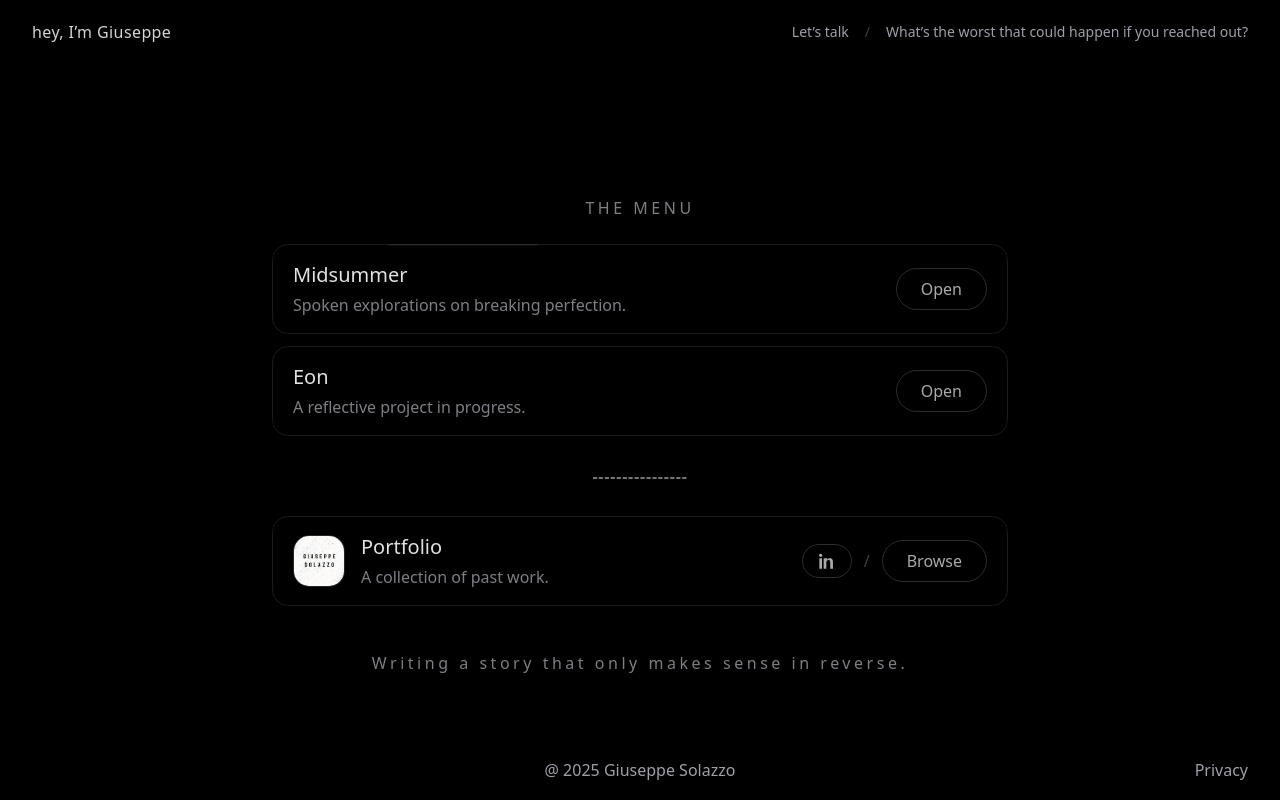
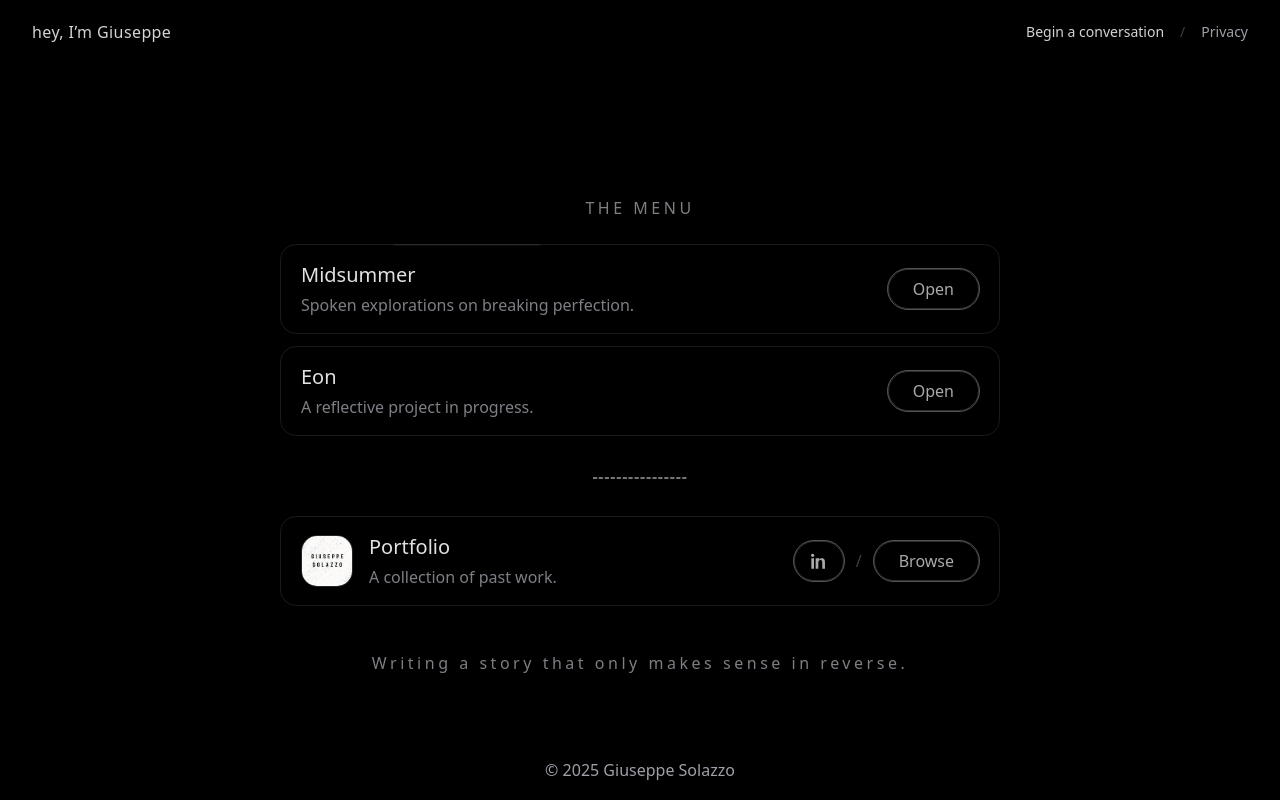
Before and after one commit to giosolazzo/personal-site, a Next.js app: page / in a window 1280 px wide. Built offline with nearby package versions, Linux system fonts and the light colour scheme.

Commit message:
Fix background bleed + header dropdown

```diff
--- a/src/app/contact/page.tsx
+++ b/src/app/contact/page.tsx
@@ -9,8 +9,6 @@ export default function ContactPage() {
 
   async function onSubmit(e: React.FormEvent<HTMLFormElement>) {
     e.preventDefault();
-    // If you already have an API route hooked up, wire it here.
-    // For now we just simulate success:
     try {
       setStatus("sending");
       await new Promise((r) => setTimeout(r, 400));
@@ -24,12 +22,12 @@ export default function ContactPage() {
   return (
     <main className="bg-black text-zinc-100 flex-1">
       <div className="mx-auto max-w-3xl px-4 sm:px-6 flex-1 flex flex-col">
-        {/* Center the form block within the page */}
         <div className="flex-1 flex items-center justify-center py-10 sm:py-14">
           <div className="w-full">
             <h1 className="text-xl sm:text-2xl font-medium text-zinc-100/90 text-center">
               What’s the worst thing that could happen if you reached out?
             </h1>
+
             <form onSubmit={onSubmit} className="mt-8 space-y-5">
               <div className="grid grid-cols-1 sm:grid-cols-2 gap-4">
                 <div>
@@ -90,7 +88,7 @@ export default function ContactPage() {
                 <button
                   type="submit"
                   disabled={status === "sending"}
-                  className="rounded-full border border-zinc-700/70 px-6 py-2 text-zinc-300 hover:text-zinc-100 hover:border-zinc-500/70 transition disabled:opacity-50 disabled:cursor-not-allowed"
+                  className="gs-btn gs-btn-5"
                 >
                   {status === "sending"
                     ? "sending..."
--- a/src/app/globals.css
+++ b/src/app/globals.css
@@ -9,9 +9,9 @@
   --color-charcoal: #262424;     /* Dark 1 */
   --color-graphite: #1f1e1e;     /* Dark 2 */
 
-  /* semantic */
-  --color-bg: var(--color-ivory);
-  --color-fg: #111111;
+  /* semantic (DEFAULT SITE THEME = DARK) */
+  --color-bg: #000000;
+  --color-fg: #ededed;
 
   /* type (kept Geist from next/font) */
   --font-heading: var(--font-geist-sans);
@@ -20,23 +20,32 @@
   /* radii */
   --radius-xl: 9999px;
   --radius-lg: 24px;
-}
-:root {
+
+  /* layout */
   --hdr: 56px;
   --ftr: 56px;
 }
 
-/* Keep your existing styles below */
+/* optional light theme if you ever need it */
+:root.light {
+  --color-bg: var(--color-ivory);
+  --color-fg: #111111;
+}
 
-/* dark hero option if you ever need it */
+/* dark hero option if you ever need it (kept for compatibility) */
 :root.dark {
   --color-bg: #000000;
   --color-fg: #ededed;
 }
 
-html, body { height: 100%; }
+html,
+body {
+  height: 100%;
+  background: var(--color-bg);
+}
 
 body {
+  margin: 0;
   background: var(--color-bg);
   color: var(--color-fg);
   font-family: var(--font-body);
@@ -53,3 +62,79 @@ body.portfolio-skin .site-footer {
   border-color: transparent !important;
   backdrop-filter: none !important;
 }
+
+/* =========================================================
+   Button system (surgical)
+   Apply ONLY by adding: className="gs-btn gs-btn-5"
+   ========================================================= */
+
+.gs-btn {
+  position: relative;
+  display: inline-flex;
+  align-items: center;
+  justify-content: center;
+
+  /* Forces consistent height across icon + text pills */
+  height: 40px;
+  padding: 0 24px;
+  border-radius: 9999px;
+
+  border: 1px solid rgba(63, 63, 70, 0.70);
+  color: rgba(212, 212, 216, 0.80);
+
+  text-decoration: none;
+  cursor: pointer;
+  user-select: none;
+  white-space: nowrap;
+
+  transition: color 200ms ease, border-color 200ms ease;
+}
+
+.gs-btn:hover {
+  border-color: rgba(161, 161, 170, 0.70);
+  color: rgba(244, 244, 245, 0.92);
+}
+
+.gs-btn:focus-visible {
+  outline: 2px solid rgba(244, 244, 245, 0.25);
+  outline-offset: 3px;
+}
+
+.gs-btn-icon {
+  padding: 0 16px;
+}
+
+/* =========================
+   Effect: "btn-5" (adapted)
+   ========================= */
+.gs-btn-5 {
+  border: 1px solid rgba(63, 63, 70, 0.70);
+
+  /* Button 5 “glow / outline-offset” vibe */
+  outline: 1px solid rgba(244, 244, 245, 0.35);
+  outline-offset: 0px;
+  box-shadow: inset 0 0 20px rgba(244, 244, 245, 0);
+
+  transition: all 900ms cubic-bezier(0.19, 1, 0.22, 1);
+}
+
+.gs-btn-5:hover {
+  border-color: rgba(244, 244, 245, 0.35);
+
+  box-shadow:
+    inset 0 0 20px rgba(244, 244, 245, 0.35),
+    0 0 18px rgba(244, 244, 245, 0.12);
+
+  outline-color: rgba(244, 244, 245, 0);
+  outline-offset: 12px;
+
+  text-shadow: 1px 1px 2px rgba(66, 115, 136, 0.35);
+}
+
+/* reduced motion */
+@media (prefers-reduced-motion: reduce) {
+  .gs-btn,
+  .gs-btn-5 {
+    transition: none !important;
+  }
+}
--- a/src/app/page.tsx
+++ b/src/app/page.tsx
@@ -8,9 +8,7 @@ const NARRATIVE = "Writing a story that only makes sense in reverse.";
 
 function prefersReducedMotion(): boolean {
   if (typeof window === "undefined") return false;
-  return (
-    window.matchMedia?.("(prefers-reduced-motion: reduce)")?.matches ?? false
-  );
+  return window.matchMedia?.("(prefers-reduced-motion: reduce)")?.matches ?? false;
 }
 
 /**
@@ -144,7 +142,7 @@ export default function Home() {
   }, [reduced]);
 
   return (
-  <main className="bg-black text-zinc-100 h-full">
+    <main className="bg-black text-zinc-100 h-full">
       <style>{`
         /* Smoggy palette on black */
         .smog-strong { color: rgba(244,244,245,0.92); }
@@ -195,12 +193,12 @@ export default function Home() {
         }
       `}</style>
 
-<div className="mx-auto max-w-3xl px-4 sm:px- flex flex-col py-10 sm:py-14">
-  {/* a bit lower on desktop */}
-  <div className="h-8 sm:h-5" />
+      <div className="mx-auto max-w-3xl px-4 sm:px-6 flex flex-col py-10 sm:py-14">
+        {/* a bit lower on desktop */}
+        <div className="h-6 sm:h-5" />
 
         {/* Responsive spacer: puts content lower + more centered on mobile */}
-        <div className="h-10 sm:h-14" />
+        <div className="h-6 sm:h-14" />
 
         {/* THE MENU */}
         <section className="text-center">
@@ -227,7 +225,7 @@ export default function Home() {
 
                   <a
                     href="https://midsummerlab.com/midsummer"
-                    className="w-full sm:w-auto text-center rounded-full border border-zinc-700/70 px-6 py-2 text-sm sm:text-base smog hover:border-zinc-500/70 hover:text-zinc-100 transition"
+                    className="gs-btn gs-btn-5 w-full sm:w-auto text-center"
                   >
                     Open
                   </a>
@@ -250,7 +248,7 @@ export default function Home() {
 
                   <Link
                     href="/eon"
-                    className="w-full sm:w-auto text-center rounded-full border border-zinc-700/70 px-6 py-2 text-sm sm:text-base smog hover:border-zinc-500/70 hover:text-zinc-100 transition"
+                    className="gs-btn gs-btn-5 w-full sm:w-auto text-center"
                   >
                     Open
                   </Link>
@@ -273,7 +271,7 @@ export default function Home() {
                     <Thumb
                       src="/images/portfolio/gio-logo.png"
                       alt="Giuseppe logo"
-                      size={52} // slightly smaller for mobile
+                      size={52}
                     />
                     <div className="min-w-0">
                       <h2 className="text-lg sm:text-xl font-medium smog-strong">
@@ -285,14 +283,13 @@ export default function Home() {
                     </div>
                   </div>
 
-                  {/* Actions: stacked on mobile, inline on desktop */}
                   <div className="flex flex-col sm:flex-row items-stretch sm:items-center gap-2.5 sm:gap-3">
                     <div className="flex items-center justify-center sm:justify-start gap-3">
                       <a
                         href="https://www.linkedin.com/in/giuseppe-solazzo/"
                         target="_blank"
                         rel="noopener noreferrer"
-                        className="rounded-full border border-zinc-700/70 px-4 py-2 text-sm sm:text-base smog hover:border-zinc-500/70 hover:text-zinc-100 transition inline-flex items-center justify-center"
+                        className="gs-btn gs-btn-5 gs-btn-icon"
                         aria-label="Open Giuseppe on LinkedIn"
                         title="LinkedIn"
                       >
@@ -301,10 +298,7 @@ export default function Home() {
 
                       <span className="text-zinc-700 select-none">/</span>
 
-                      <Link
-                        href="/portfolio"
-                        className="rounded-full border border-zinc-700/70 px-6 py-2 text-sm sm:text-base smog hover:border-zinc-500/70 hover:text-zinc-100 transition inline-flex items-center justify-center"
-                      >
+                      <Link href="/portfolio" className="gs-btn gs-btn-5">
                         Browse
                       </Link>
                     </div>
--- a/src/components/SiteFooter.tsx
+++ b/src/components/SiteFooter.tsx
@@ -1,6 +1,5 @@
 "use client";
 
-import Link from "next/link";
 import { usePathname } from "next/navigation";
 
 export default function SiteFooter() {
@@ -10,8 +9,9 @@ export default function SiteFooter() {
   return (
     <footer
       className={[
-        "relative z-10 text-zinc-400 mt-auto",
-        // keep your visual height, but allow safe-area padding
+        "relative z-10",
+        "text-zinc-400",
+        "mt-auto",
         "h-16",
         isPortfolio ? "bg-transparent" : "bg-black",
       ].join(" ")}
@@ -20,13 +20,9 @@ export default function SiteFooter() {
       <div className="mx-auto max-w-7xl px-4 sm:px-8 h-full grid grid-cols-3 items-center">
         <div />
         <span className="justify-self-center text-sm sm:text-base">
-          @ 2025 Giuseppe Solazzo
+          © 2025 Giuseppe Solazzo
         </span>
-        <nav className="justify-self-end flex items-center gap-4 text-sm sm:text-base">
-          <Link href="/privacy" className="hover:text-white transition">
-            Privacy
-          </Link>
-        </nav>
+        <div />
       </div>
     </footer>
   );
--- a/src/components/SiteHeader.tsx
+++ b/src/components/SiteHeader.tsx
@@ -2,6 +2,7 @@
 
 import Link from "next/link";
 import { usePathname } from "next/navigation";
+import { useEffect, useRef, useState } from "react";
 
 const CAL_LINK = "https://cal.com/gio-solazzo";
 
@@ -9,7 +10,31 @@ export default function SiteHeader() {
   const pathname = usePathname();
   const isPortfolio = pathname?.startsWith("/portfolio");
 
+  const [open, setOpen] = useState(false);
+  const panelRef = useRef<HTMLDivElement | null>(null);
+
+  // ESC closes
+  useEffect(() => {
+    const onKeyDown = (e: KeyboardEvent) => {
+      if (e.key === "Escape") setOpen(false);
+    };
+    if (open) window.addEventListener("keydown", onKeyDown);
+    return () => window.removeEventListener("keydown", onKeyDown);
+  }, [open]);
+
+  // Click outside closes (for the small dropdown panel)
+  useEffect(() => {
+    const onMouseDown = (e: MouseEvent) => {
+      if (!open) return;
+      const t = e.target as Node;
+      if (panelRef.current && !panelRef.current.contains(t)) setOpen(false);
+    };
+    document.addEventListener("mousedown", onMouseDown);
+    return () => document.removeEventListener("mousedown", onMouseDown);
+  }, [open]);
+
   return (
+    <>
       <header
         className={[
           "sticky top-0 z-40 text-zinc-100",
@@ -26,30 +51,74 @@ export default function SiteHeader() {
           </Link>
 
           {/* right */}
-        <nav className="flex items-center gap-3 sm:gap-4 text-xs sm:text-sm text-zinc-400 flex-wrap justify-end">
+          <nav className="relative flex items-center gap-3 sm:gap-4 text-xs sm:text-sm text-zinc-400 justify-end">
+            <button
+              type="button"
+              onClick={() => setOpen((v) => !v)}
+              className="cursor-pointer hover:text-zinc-100 transition whitespace-nowrap font-medium text-zinc-300"
+              aria-haspopup="menu"
+              aria-expanded={open}
+            >
+              Begin a conversation
+            </button>
+
+            <span className="text-zinc-700 select-none">/</span>
+
+            <Link
+              href="/privacy"
+              className="hover:text-zinc-100 transition whitespace-nowrap"
+            >
+              Privacy
+            </Link>
+
+            {/* Slide-down panel (stacked, minimal) */}
+            <div
+              ref={panelRef}
+              className={[
+                "absolute right-0 top-13 sm:top-14",
+                "min-w-55",
+                "transition-all duration-200 ease-out",
+                open
+                  ? "opacity-100 translate-y-0 pointer-events-auto"
+                  : "opacity-0 -translate-y-2 pointer-events-none",
+              ].join(" ")}
+              role="menu"
+              aria-label="Begin a conversation options"
+            >
+              <div className="px-3 py-2">
                 <a
                   href={CAL_LINK}
                   target="_blank"
                   rel="noopener noreferrer"
-            className="hover:text-zinc-100 transition whitespace-nowrap"
-            aria-label="Schedule a call"
-            title="Schedule a call"
+                  onClick={() => setOpen(false)}
+                  className="block py-1.5 text-zinc-300 hover:text-zinc-100 transition whitespace-nowrap"
+                  role="menuitem"
                 >
-            Let’s talk
+                  Let’s have a call
                 </a>
-
-          <span className="text-zinc-700 select-none">/</span>
 
                 <Link
                   href="/contact"
-            className="hover:text-zinc-100 transition text-right leading-tight max-w-42.5 sm:max-w-none"
-            aria-label="Send a message"
-            title="Send a message"
+                  onClick={() => setOpen(false)}
+                  className="block py-1.5 text-zinc-300 hover:text-zinc-100 transition whitespace-nowrap"
+                  role="menuitem"
                 >
-            What’s the worst that could happen if you reached out?
+                  Send me a message
                 </Link>
+              </div>
+            </div>
           </nav>
         </div>
       </header>
+
+      {/* Blur backdrop when open */}
+      {open ? (
+        <div
+          className="fixed inset-0 z-30 bg-black/20 backdrop-blur-[6px]"
+          onClick={() => setOpen(false)}
+          aria-hidden="true"
+        />
+      ) : null}
+    </>
   );
 }
```
Also changed, not shown: src/app/privacy/page.tsx (+6 -8 lines). Lines whose indentation alone changed are shown as unchanged.
